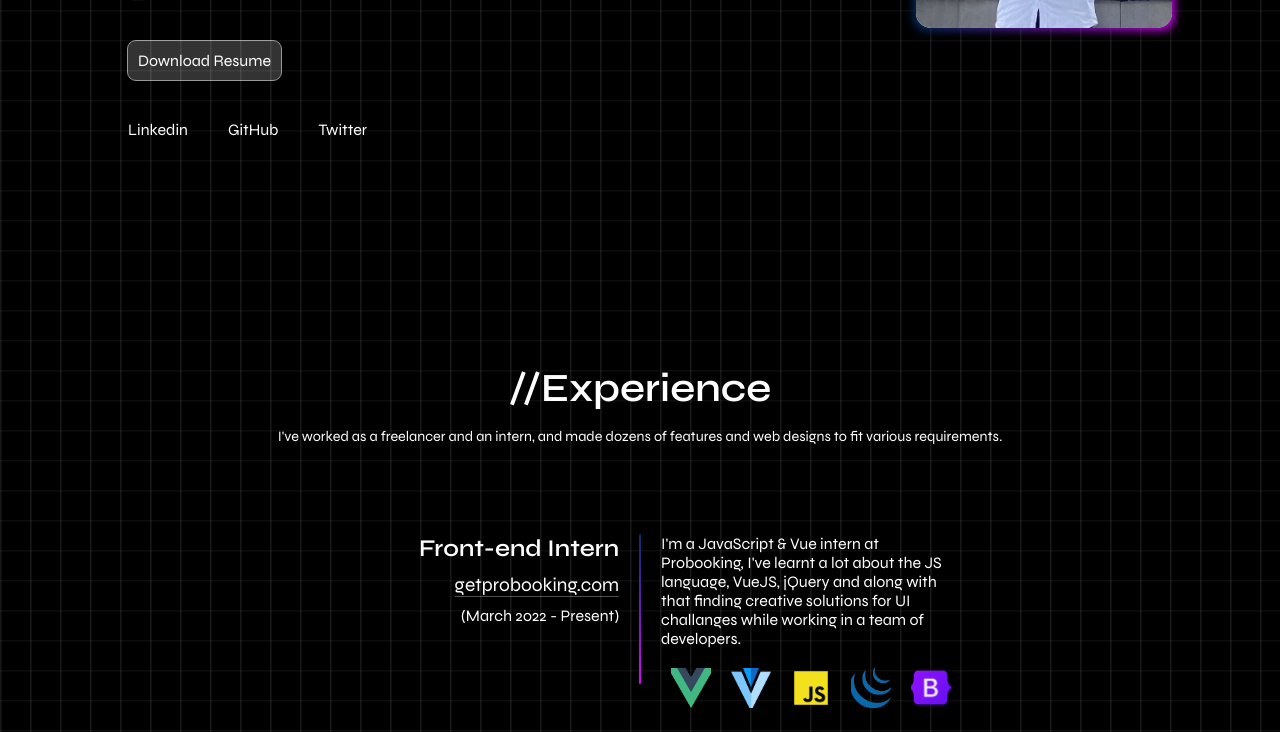
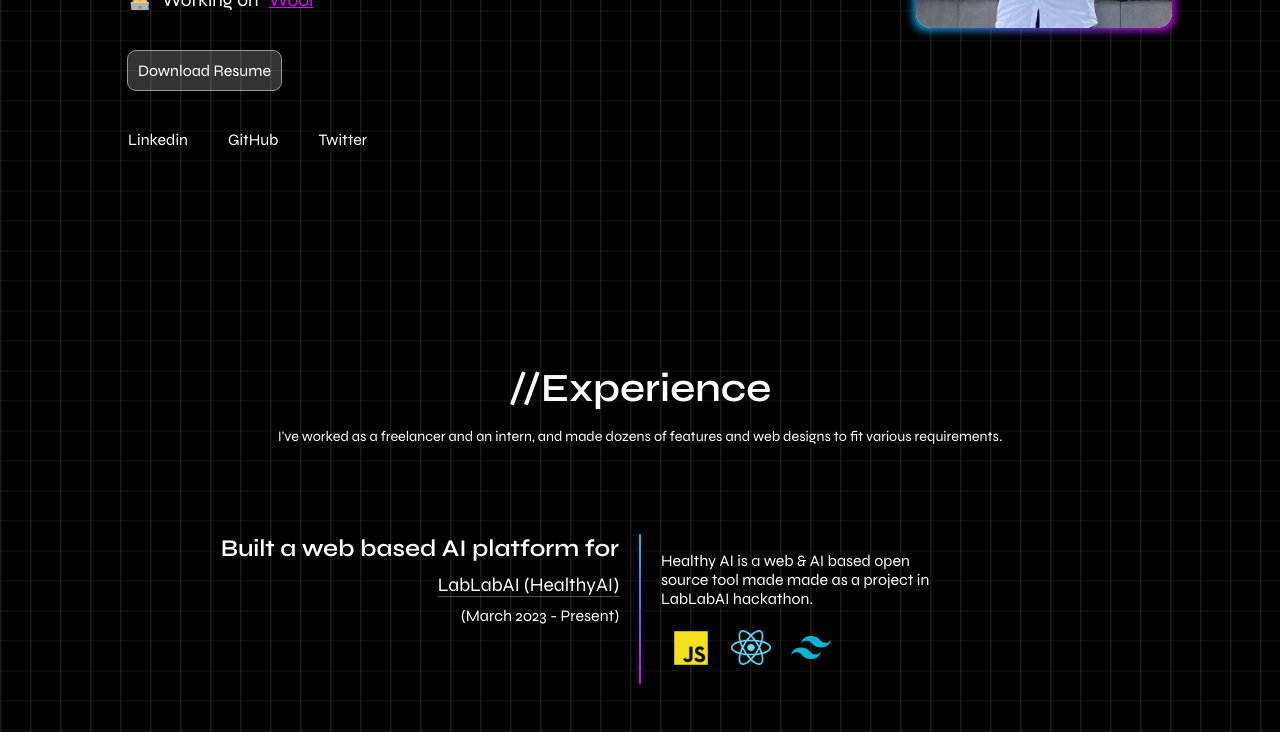
Before and after one commit to tanishqkrk/portfolio, a React (Vite) app: page / in a window 1280 px wide. Shown: the part 500-1232 px from the top of the page. Built offline with nearby package versions, Linux system fonts and the light colour scheme; a web font is replaced by a local one.

Commit message:
added new experience

```diff
--- a/src/components/Experience/Experience.jsx
+++ b/src/components/Experience/Experience.jsx
@@ -20,8 +20,8 @@
                 <div className="experience__desc">I've worked as a freelancer and an intern, and made dozens of features and web designs to fit various requirements.</div>
                 <div className="experience__content"  >
                     <div className="experience__content--work">
+                        <ExperienceWork desc={"Healthy AI is a web & AI based open source tool made made as a project in LabLabAI hackathon."} tools={["/js.png", "/react.png", "/tailwind.png"]} title={'Built a web based AI platform for'} link={"https://github.com/medmac01/healthyAI"} firm={'LabLabAI (HealthyAI)'} tenure={'March 2023 - Present'}></ExperienceWork>
                         <ExperienceWork desc={"I'm a JavaScript & Vue intern at Probooking, I've learnt a lot about the JS language, VueJS, jQuery and along with that finding creative solutions for UI challanges while working in a team of developers."} tools={["/vue.png", "/vuetify.png", "/js.png", "jquery.png", "bootstrap.png"]} title={'Front-end Intern'} firm={'getprobooking.com'} tenure={'March 2022 - Present'} link={'https://www.getprobooking.com/'}></ExperienceWork>
-                        <ExperienceWork desc={"Developed a front-end website for US based social media startup, learned about client interaction and dealing with people."} tools={["/js.png"]} title={'Built a front-end website for'} firm={'SocioSavys'} tenure={'June 2022 - Aug 2022'}></ExperienceWork>
                         <ExperienceWork desc={"Cookizen (Cookie_consent) is an open-source (as of Jan 2023) library for customize a cookie banner and embed into your own website with ease."} tools={["/js.png", "jquery.png", "bootstrap.png"]} title={'Developed a dashbaord for'} link={"https://github.com/uarora1997/cookie_consent_ui"} firm={'Cookiezen'} tenure={'Oct 2022 - December 2022'}></ExperienceWork>
                         <ExperienceWork desc={"namyakhan/javascriptProjects is an open source repository that contains many different javascript projects."} tools={["/js.png"]} title={'Open source contribution'} link={"https://github.com/namyakhan/javascriptProjects/tree/master/ipTracker"} firm={'namyakhan/javascriptProjects'} tenure={'Nov 2022'}></ExperienceWork>
                         {/* <div className="experience__content--timeline"></div> */}
--- a/src/components/Experience/ExperienceWork/ExperienceWork.css
+++ b/src/components/Experience/ExperienceWork/ExperienceWork.css
@@ -40,8 +40,9 @@
 }
 
 .experience__img {
+    /* width: 20px; */
     margin: 0 10px;
-    object-fit: cover;
+    object-fit: contain;
 }
 
 .experience__work--desc {
--- a/src/components/Hero/Hero.css
+++ b/src/components/Hero/Hero.css
@@ -177,6 +177,11 @@
     column-gap: 10px;
 }
 
+.country::before {
+    /* content: url('/india.webp'); */
+    /* width: 20px; */
+    /* height: 20px; */
+}
 
 .currentBuilding::before {
     content: '🚀';
--- a/src/components/Hero/Hero.jsx
+++ b/src/components/Hero/Hero.jsx
@@ -12,6 +12,7 @@
                     <div className='hero__quote'>Strive for perfection in everything you do. Take the best that exists and make it better. <br />When it does not exist, design it.</div>
                     {/* <div className='hero__bottom'>Wrote over 5000+ lines of code 🚀</div> */}
                     <div className='current'>
+                        <div className='country'></div>
                         <div className='currentBuilding'>Building <a target={"_blank"} href="https://github.com/medmac01/healthyAI">HealthyAI</a></div>
                         <div className='currentAt'>Frontend Intern at <a target={"_blank"} href="https://getprobooking.com">Probooking</a></div>
                         <div className='currentWorking'>Working on <a target={"_blank"} href="https://github.com/tanishqkrk/wool">Wool</a></div>
--- a/src/theme/index.css
+++ b/src/theme/index.css
@@ -19,7 +19,8 @@
   /* --background-color: #0C0C0C; */
   --background-color: #0C0C0C;
   --font-color: #FFFFFF;
-  --blue: rgba(0, 48, 104, 1);
+  /* --blue: rgba(0, 48, 104, 1); */
+  --blue: rgb(0, 187, 255);
   --pink: rgba(220, 3, 255, 1);
   --dim-pink: rgba(220, 3, 255, .05);
   --dim-blue: rgba(0, 48, 104, .3);
```
Also changed, not shown: public/india.webp (added).
